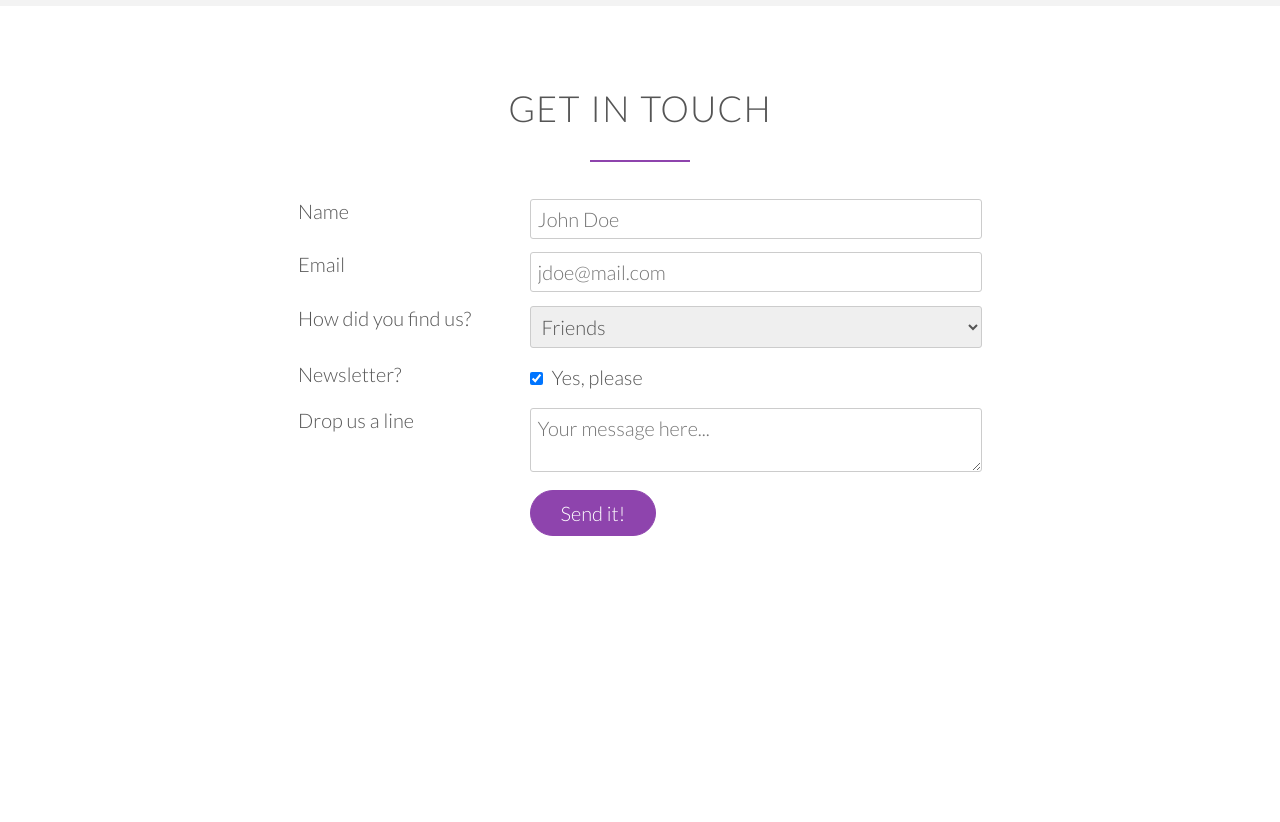
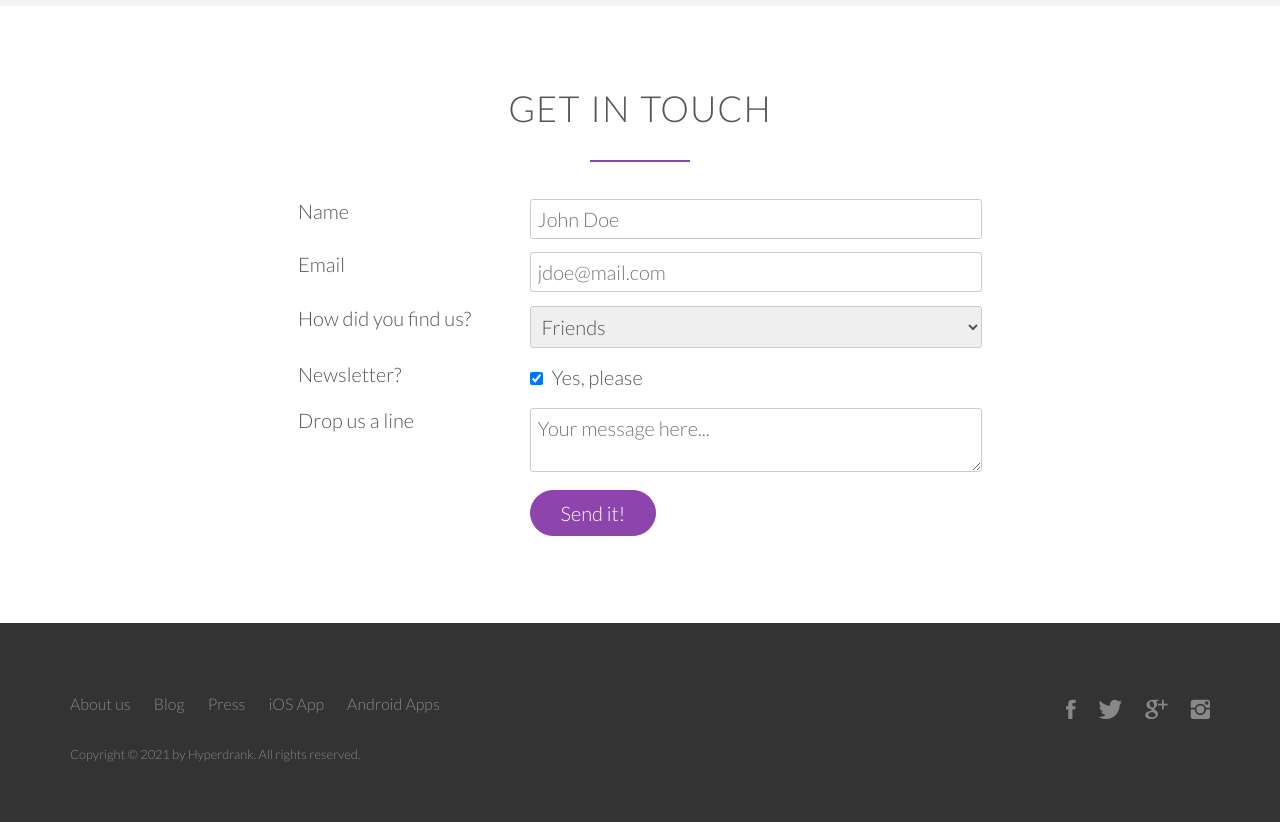
Before and after one commit to jonnynoone/hyperdrank, a plain HTML site: page index.html in a window 1280 px wide. Shown: the part 4658-5480 px from the top of the page. Before the commit the page ends 5281 px from the top, so only its background shows below. Drawn offline with Linux system fonts and the light colour scheme; files whose address does not match are found by name.

Commit message:
footer complete

```diff
--- a/index.html
+++ b/index.html
@@ -414,6 +414,33 @@
             </form>
         </div>
     </section>
+
+    <footer>
+        <div class="row">
+            <div class="col span-1-of-2">
+                <ul class="footer-nav">
+                    <li><a href="#">About us</a></li>
+                    <li><a href="#">Blog</a></li>
+                    <li><a href="#">Press</a></li>
+                    <li><a href="#">iOS App</a></li>
+                    <li><a href="#">Android Apps</a></li>
+                </ul>
+            </div>
+
+            <div class="col span-1-of-2"><ul class="social-links">
+                <li><a href="#"><i class="ion-social-facebook"></i></a></li>
+                <li><a href="#"><i class="ion-social-twitter"></i></a></li>
+                <li><a href="#"><i class="ion-social-googleplus"></i></a></li>
+                <li><a href="#"><i class="ion-social-instagram"></i></a></li>
+            </ul></div>
+        </div>
+
+        <div class="row">
+            <p>
+                Copyright &copy; 2021 by Hyperdrank. All rights reserved.
+            </p>
+        </div>
+    </footer>
 </body>
 
 </html>
--- a/resources/css/style.css
+++ b/resources/css/style.css
@@ -480,3 +480,80 @@ input[type=checkbox] {
 *:focus {
     outline: none;
 }
+
+/* -------------------------------------- */
+/* FOOTER */
+/* -------------------------------------- */
+footer {
+    padding: 60px;
+    font-size: 80%;
+    background-color: #333;
+}
+
+footer-nav {
+    list-style: none;
+    float: left;
+}
+
+.social-links {
+    list-style: none;
+    float: right;
+}
+
+.footer-nav li,
+.social-links li {
+    display: inline-block;
+    margin-right: 20px;
+}
+
+.social-links li:last-child {
+    margin-right: 0;
+}
+
+.footer-nav li a:link,
+.footer-nav li a:visited,
+.social-links li a:link,
+.social-links li a:visited {
+    text-decoration: none;
+    border: 0;
+    color: #888;
+}
+
+.footer-nav li a:hover,
+.footer-nav li a:active {
+    color: #ddd;
+}
+
+.social-links li a {
+    font-size: 160%;
+}
+
+.ion-social-facebook:hover {
+    color: #3b5998;
+}
+
+.ion-social-twitter:hover {
+    color: #00aced;
+}
+
+.ion-social-googleplus:hover {
+    color: #dd4b39;
+}
+
+.ion-social-instagram:hover {
+    color: #517fa4;
+}
+
+.ion-social-facebook:hover,
+.ion-social-twitter:hover,
+.ion-social-googleplus:hover,
+.ion-social-instagram:hover {
+    transition: color 0.2s;
+}
+
+footer p {
+    color: #888;
+    /* text-align: center; */
+    font-size: 80%;
+    margin-top: 10px;
+}
```
